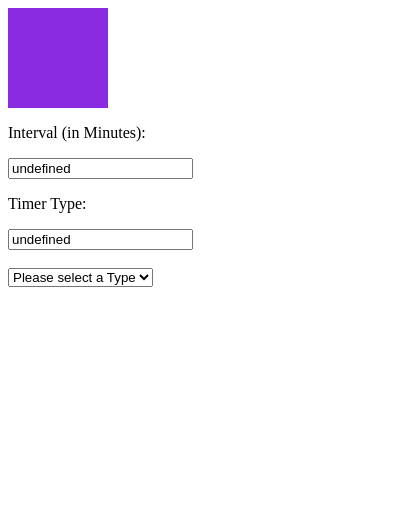
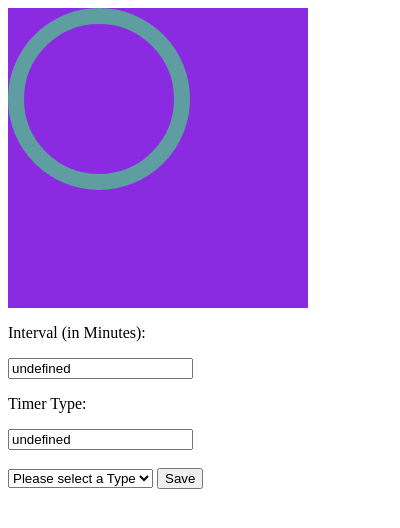
Before and after one commit to ShabarishRamaswamy/Drink-Water, a browser extension: page scripts/popup.html in a window 400 px wide. Drawn offline with Linux system fonts and the light colour scheme.

Commit message:
Allows updation of Timer duration and Timer type from popup HTML.

```diff
--- a/scripts/popup.css
+++ b/scripts/popup.css
@@ -1,8 +1,22 @@
 .timer {
-    width: 100px;
-    height: 100px;
+    width: 300px;
+    height: 300px;
     background-color: blueviolet;
     position: relative;
+}
+
+.timer-bg {
+    height: 150px;
+    width: 150px;
+    border-radius: 50%;
+    border: 16px solid cadetblue;
+    border-top: 16px solid cadetblue;
+}
+
+.timer-fg {
+    height: 150px;
+    width: 150px;
+    border-radius: 50%;
     animation-name: tankClock;
 }
 
--- a/scripts/popup.html
+++ b/scripts/popup.html
@@ -9,7 +9,10 @@
     <link rel="stylesheet" href="popup.css">
 </head>
 <body>
-    <div class="timer"></div>
+    <div class="timer">
+        <div class="timer-bg"></div>
+        <div class="timer-fg"></div>
+    </div>
     <div class="settings">
 
         <p class="settings_interval">Interval (in Minutes): </p>
@@ -19,12 +22,14 @@
         <p class="timer_type">Timer Type: </p>
         <input type="text" class="timer_type_input"><br/><br/>
 
-        <select>
+        <select class="timer_type_input">
             <option value="" disabled="disabled" selected="selected">Please select a Type</option>
-            <option value="Clock">Clock</option>
-            <option value="Pomodoro">Pomodoro</option>
-            <option value="Tank">Tank</option>
+            <option value="clock">Clock</option>
+            <option value="pomodoro">Pomodoro</option>
+            <option value="tank">Tank</option>
         </select>
+
+        <button class="updateTimer">Save</button>
 
     </div>
     <div class="social_media"></div>
--- a/scripts/popup.js
+++ b/scripts/popup.js
@@ -3,16 +3,29 @@
  */
 var interval_input = document.getElementsByClassName("settings_interval_input")[0];
 var timer_type_input = document.getElementsByClassName("timer_type_input")[0];
-var timer = document.getElementsByClassName("timer")[0];
+var timer_type_select = document.getElementsByClassName("timer_type_input")[1];
+var timer_fg = document.getElementsByClassName("timer-fg")[0];
+var update_button = document.getElementsByClassName("updateTimer")[0];
 
 
 chrome.storage.sync.get(["delayInMinutes", "periodInMinutes", "timerType"], (values) => {
     interval_input.value = values.periodInMinutes;
     timer_type_input.value = values.timerType;
-    timer.style["animation-duration"] = `${values.periodInMinutes*60}s`
+    timer_fg.style["animation-duration"] = `${values.periodInMinutes*60}s`
 });
 
-
+update_button.addEventListener('click', () => {
+    if(timer_type_select.options[timer_type_select.selectedIndex].value){
+        chrome.storage.sync.set({
+            "timerType": timer_type_select.options[timer_type_select.selectedIndex].value
+        })
+    }
+    if(interval_input.value){
+        chrome.storage.sync.set({
+            "periodInMinutes": interval_input.value
+        })
+    }
+})
 
 
 /**
```
